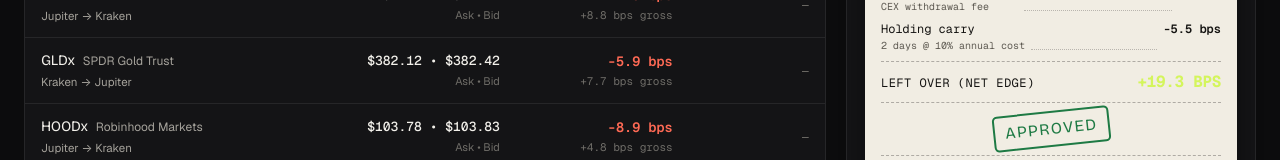
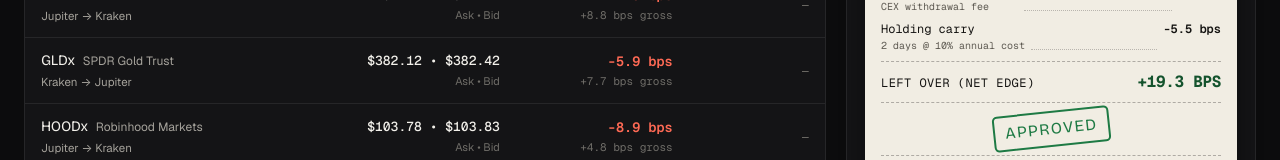
Before and after one commit to kyuubisusano/factor-app, a React (Vite) app: page / in a window 1280 px wide. Shown: the part 498-658 px from the top of the page. Built offline with nearby package versions, Linux system fonts and the light colour scheme; no server answers.

Commit message:
fix(ui): fix contrast of net edge text on paper receipt

```diff
--- a/src/components/Matrix/MatrixView.module.css
+++ b/src/components/Matrix/MatrixView.module.css
@@ -583,11 +583,25 @@
   font-size: 12px;
   text-transform: uppercase;
   letter-spacing: 0.04em;
+  color: var(--ink);
 }
 
 .rTotal b {
   font-size: 16px;
   letter-spacing: -0.02em;
+  color: var(--ink);
+}
+
+.receipt .edgeGreen,
+.rTotal b.edgeGreen {
+  color: #14532d !important;
+  font-weight: 700;
+}
+
+.receipt .edgeRed,
+.rTotal b.edgeRed {
+  color: #991b1b !important;
+  font-weight: 700;
 }
 
 .rStampArea {
```
